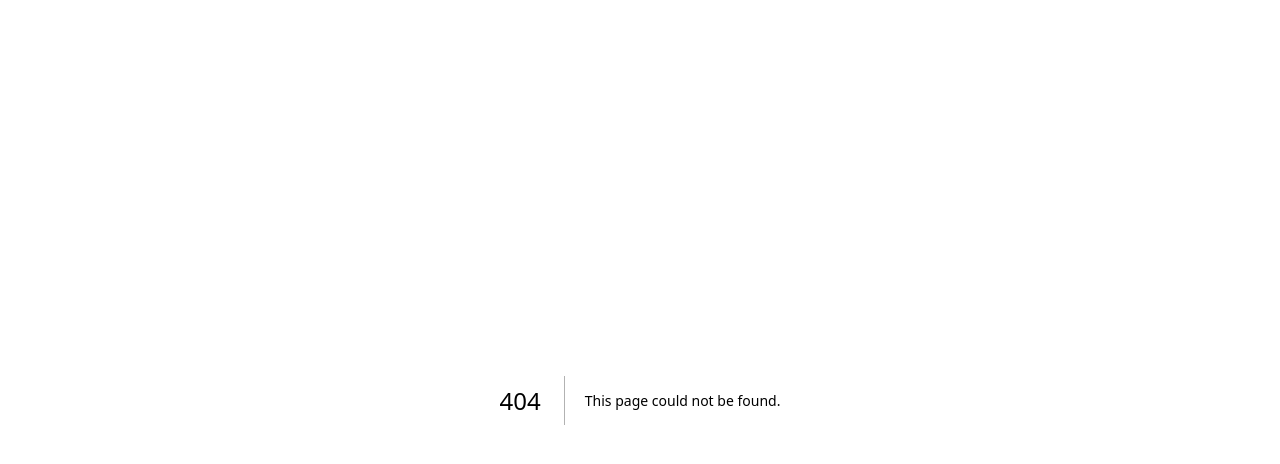
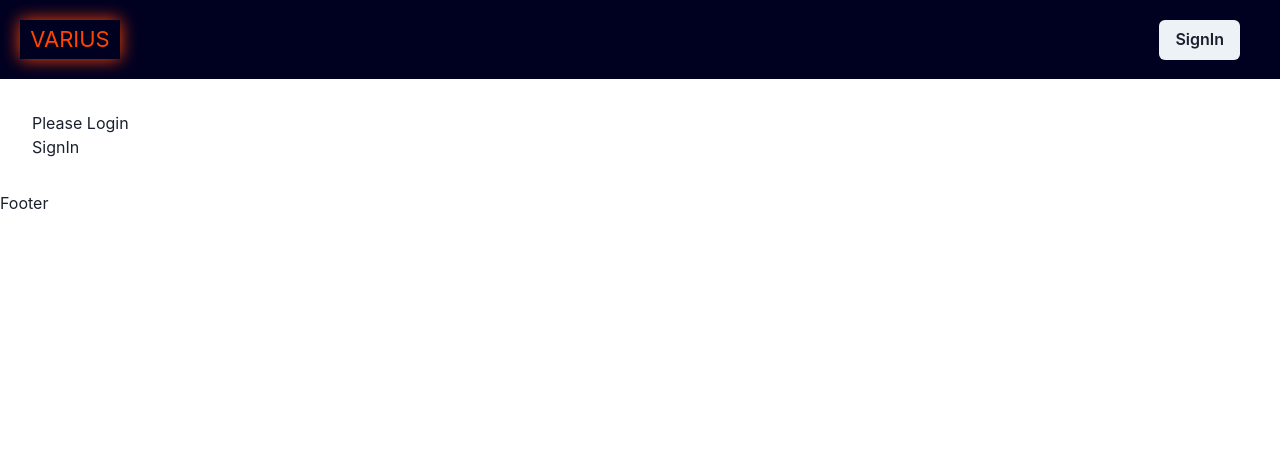
Before and after one commit to nknighta/nextjs-apitest, a Next.js app: page /user in a window 1280 px wide. Before the commit this address had no page. Shown: the top 464 px of the page. Built offline with nearby package versions, Linux system fonts and the light colour scheme; no server answers.

Commit message:
add GitHub OAuth

```diff
--- /dev/null
+++ b/next.config.js
@@ -0,0 +1,8 @@
+module.exports = {
+    images: {
+        domains: ['avatars.githubusercontent.com'],
+    },
+    typescript: {
+        ignoreBuildErrors: true,
+    }
+};
--- a/src-server/index.ts
+++ b/src-server/index.ts
@@ -27,6 +27,6 @@ import {apisys} from "./api";
 
     server.listen(port, (err?: any) => {
         if (err) throw err;
-        console.log(`> Ready on localhost:${port} - env ${process.env.NODE_ENV}`);
+        console.log(`> Ready on http://127.0.0.1:${port}/ - env ${process.env.NODE_ENV}`);
     });
 })();
--- a/src/layout/layout.tsx
+++ b/src/layout/layout.tsx
@@ -1,20 +1,58 @@
 import React from 'react';
-import DrawerMenu from "./sidemenu";
-import {Box, Text} from "@chakra-ui/react";
+import {Box, Button, Image, Text} from "@chakra-ui/react";
+import Link from "next/link";
+import {signIn, signOut, useSession} from "next-auth/react";
 
-export const HeaderLayout = () => {
+export function HeaderLayout() {
     return (
-        <div>
-            <Box display={"flex"} p={5} bgColor={"#000021"} color={"#ff4500"}>
-                <Box fontSize={22} boxShadow={"0 0 .77em #ff4500"} bgColor={"transparent"} p={3.2}>
-                    VARIUS
-                </Box>
+        <Box
+            bgColor={"#000021"}
+            color={"#ff4500"}
+            display={"flex"}>
+            <Box
+                 p={5}
+                 w={"50%"}>
+                <Link href={"/"}>
+                    <Box fontSize={22}
+                         boxShadow={"0 0 .77em #ff4500"}
+                         bgColor={"transparent"}
+                         p={3.2}
+                         textAlign={"center"}
+                        w={100}>
+                        VARIUS
+                    </Box>
+                </Link>
             </Box>
-        </div>
+            <Box w={"50%"} pr={10}>
+                <HeaderAccountBtn/>
+            </Box>
+        </Box>
     );
 }
 
-export const FooterLayout = () => {
+function HeaderAccountBtn() {
+    const {data: session} = useSession();
+    console.log(session);
+    const BtnLayout = ({children}) => {
+        return (
+            <Box display={"flex"} alignItems={"center"} h={"100%"} justifyContent={"flex-end"} w={"100%"}>
+                {children}
+            </Box>
+        )
+    };
+    return session ? (
+        <BtnLayout>
+            <Link href={"/user"}>My Page</Link>
+            <Button onClick={() => signOut()}>SignOut</Button>
+        </BtnLayout>
+    ) : (
+        <BtnLayout>
+            <Button onClick={() => signIn()}>SignIn</Button>
+        </BtnLayout>
+    );
+};
+
+export function FooterLayout() {
     return (
         <div>
             <h1>Footer</h1>
--- a/src/pages/_app.tsx
+++ b/src/pages/_app.tsx
@@ -1,7 +1,6 @@
 import {ReactElement, ReactNode} from "react";
 import {NextPage} from "next";
 import {AppProps} from "next/app";
-import {ChakraProvider} from "@chakra-ui/react";
 
 type NexrPageWithLayout = NextPage & {
   getLayout?: (page: ReactElement) => ReactNode;
--- /dev/null
+++ b/src/pages/user/index.tsx
@@ -0,0 +1,60 @@
+import React, {ReactNode} from 'react';
+import MainLayout from '../../layout/main';
+import {useSession, signIn, signOut} from "next-auth/react";
+import {Box, Text, Image} from "@chakra-ui/react";
+
+
+User.getLayout = function getLayout(page: ReactNode) {
+    return (
+        <MainLayout>
+            {page}
+        </MainLayout>
+    )
+}
+
+function User() {
+    const {data: session} = useSession();
+    console.log(session);
+    return session ? (
+        <ProfileLayout>
+            <Box display={"flex"}>
+                <Box w={300}>
+                    <Image src={session.user.image} alt={session.user.name} borderRadius={100} w={200}/>
+                </Box>
+                <div>
+                    <p>Name</p>
+                    <Text
+                    　　 bgColor={"#000021"}
+                        color={"#fff"}
+                        p={3}
+                        fontSize={26}>
+                        {session.user.name}
+                    </Text>
+                    <p>Email</p>
+                    <Text
+                        bgColor={"#000021"}
+                        color={"#fff"}
+                        p={3}
+                        fontSize={26}>
+                        {session.user.email}
+                    </Text>
+                </div>
+            </Box>
+        </ProfileLayout>
+    ) : (
+        <ProfileLayout>
+            <Text>Please Login</Text>
+            <button onClick={() => signIn()}>SignIn</button>
+        </ProfileLayout>
+    );
+}
+
+function ProfileLayout({children}) {
+    return (
+        <Box p={8}>
+            {children}
+        </Box>
+    )
+}
+
+export default User;
```
Also changed, not shown: package.json (+5 -3 lines), react.app-env.d.ts (added, +9 -0 lines), src/components/account.tsx (added, +52 -0 lines), src/components/video.tsx (added, +23 -0 lines), src/layout/main.tsx (+8 -1 lines), src/pages/api/auth/[...nextauth].ts (added, +14 -0 lines), src/pages/index.tsx (+11 -5 lines), 1 other file (tests, documents, lock files or other folders).
